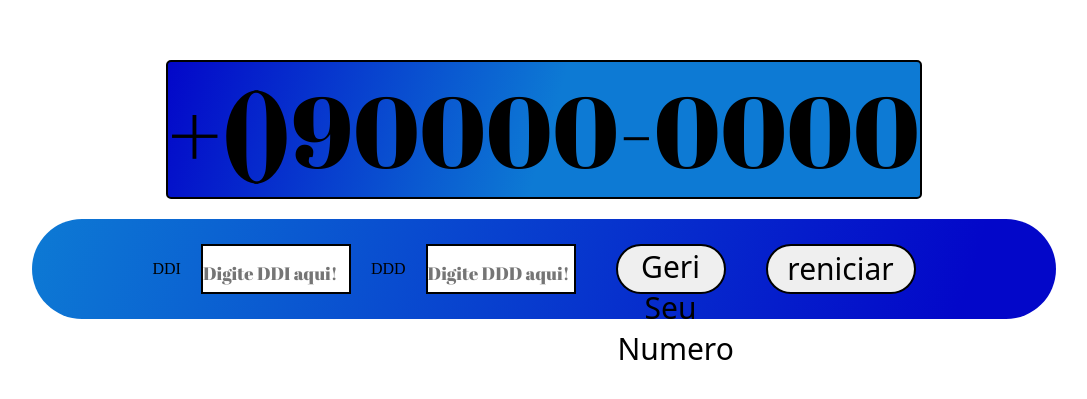
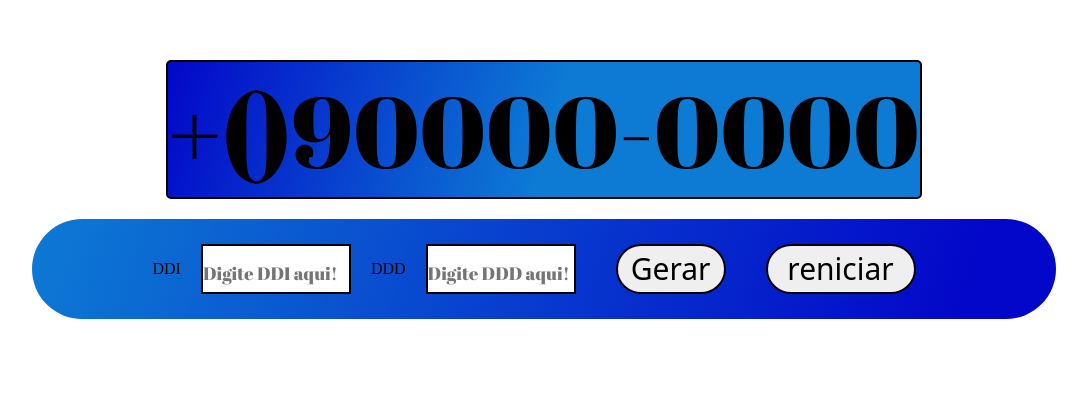
Before and after one commit to j4yh4ck3r/G.N.C, a plain HTML site: page index.html in a window 1280 px wide. Shown: the part 221-620 px from the top of the page, without its empty margins (96-1183 px from the left). Drawn offline with Linux system fonts and the light colour scheme; a web font is replaced by a local one.

Commit message:
Update index.html

```diff
--- a/index.html
+++ b/index.html
@@ -36,7 +36,7 @@
             <input class="caixaInput" type="text" id="input-DDI" placeholder="Digite DDI aqui!" onkeypress="return filtroTeclas(event)">
             <label for="input-DDD">DDD</label>
             <input class="caixaInput" type="text" id="input-DDD" placeholder="Digite DDD aqui!" onkeypress="return filtroTeclas(event)">
-            <button class="btnGerador" onclick="gerador(), inputDDD(), inputDDI()">Geri Seu Numero</button>
+            <button class="btnGerador" onclick="gerador(), inputDDD(), inputDDI()">Gerar</button>
             <button class="btnReniciar" onclick="reniciar()">reniciar</button>
         </div>
     </main>
```
